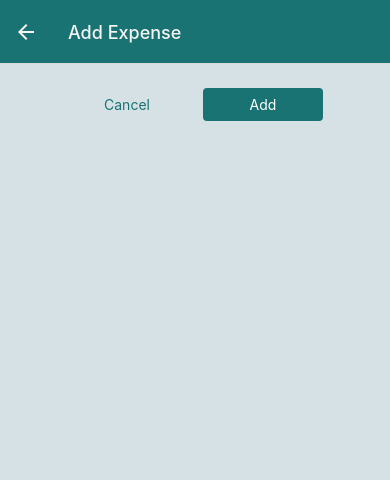
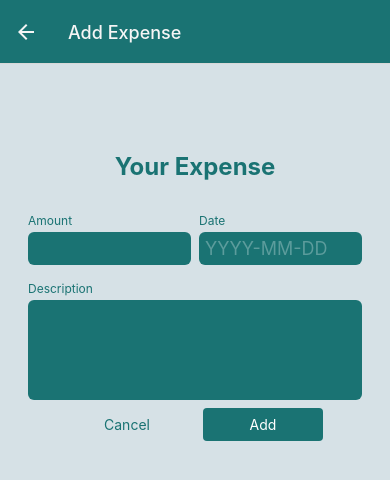
Before and after one commit to ad-bak/React-Native, a React Native app: screen /ManageExpense in a window 390 px wide. Shown: the top 480 px of the page. Built offline with nearby package versions, Linux system fonts and the light colour scheme.

Commit message:
added updating and adding expenses

```diff
--- /dev/null
+++ b/components/ManageExpense/ExpenseForm.js
@@ -0,0 +1,108 @@
+import React, { useState } from "react";
+import { StyleSheet, Text, View } from "react-native";
+import Input from "./Input";
+import { GlobalStyles } from "../../constants/styles";
+import Button from "../UI/Button";
+import { getFormattedDate } from "../../util/date";
+
+function ExpenseForm({ submitButtonLabel, onCancel, onSubmit, defaultValues }) {
+  const [inputValues, setInputValues] = useState({
+    amount: defaultValues ? defaultValues.amount.toString() : "",
+    date: defaultValues ? getFormattedDate(defaultValues.date) : "",
+    description: defaultValues ? defaultValues.description : "",
+  });
+  console.log(inputValues);
+
+  function inputChangeHandler(inputIdentifier, inputValue) {
+    setInputValues((curInputValues) => {
+      return {
+        ...curInputValues,
+        [inputIdentifier]: inputValue,
+      };
+    });
+  }
+
+  function submitHandler() {
+    const expenseData = {
+      amount: +inputValues.amount,
+      date: new Date(inputValues.date),
+      description: inputValues.description,
+    };
+
+    onSubmit(expenseData);
+  }
+
+  return (
+    <View style={styles.form}>
+      <Text style={styles.title}>Your Expense</Text>
+      <View style={styles.inputsRow}>
+        <Input
+          style={styles.rowInput}
+          label="Amount"
+          textInputConfig={{
+            keyboardType: "decimal-pad",
+            onChangeText: inputChangeHandler.bind(this, "amount"),
+            value: inputValues.amount,
+          }}
+        />
+        <Input
+          style={styles.rowInput}
+          label="Date"
+          textInputConfig={{
+            placeholder: "YYYY-MM-DD",
+            placeholderTextColor: GlobalStyles.color.lightTeal,
+            maxLength: 10,
+            onChangeText: inputChangeHandler.bind(this, "date"),
+            value: inputValues.date,
+          }}
+        />
+      </View>
+      <Input
+        label="Description"
+        textInputConfig={{
+          multiline: true,
+          onChangeText: inputChangeHandler.bind(this, "description"),
+          value: inputValues.description,
+        }}
+      />
+      <View style={styles.buttons}>
+        <Button mode="flat" onPress={onCancel} style={styles.button}>
+          Cancel
+        </Button>
+        <Button style={styles.button} onPress={submitHandler}>
+          {submitButtonLabel}
+        </Button>
+      </View>
+    </View>
+  );
+}
+
+const styles = StyleSheet.create({
+  form: {
+    marginTop: 40,
+  },
+  title: {
+    fontSize: 24,
+    fontWeight: "bold",
+    color: GlobalStyles.color.darkTeal,
+    marginVertical: 24,
+    textAlign: "center",
+  },
+  inputsRow: {
+    flexDirection: "row",
+    justifyContent: "space-between",
+  },
+  buttons: {
+    flexDirection: "row",
+    justifyContent: "center",
+    alignItems: "center",
+  },
+  button: {
+    minWidth: 120,
+    marginHorizontal: 8,
+  },
+  rowInput: {
+    flex: 1,
+  },
+});
+export default ExpenseForm;
--- /dev/null
+++ b/components/ManageExpense/Input.js
@@ -0,0 +1,42 @@
+import { StyleSheet, Text, TextInput, View } from "react-native";
+import { GlobalStyles } from "../../constants/styles";
+
+function Input({ label, style, textInputConfig }) {
+  const inputStyles = [styles.input];
+
+  if (textInputConfig && textInputConfig.multiline) {
+    inputStyles.push(styles.inputMultiline);
+  }
+
+  return (
+    <View style={[styles.inputContainer, style]}>
+      <Text style={styles.label}>{label}</Text>
+      <TextInput style={inputStyles} {...textInputConfig} />
+    </View>
+  );
+}
+
+const styles = StyleSheet.create({
+  inputContainer: {
+    marginHorizontal: 4,
+    marginVertical: 8,
+  },
+  label: {
+    fontSize: 12,
+    color: GlobalStyles.color.darkTeal,
+    marginBottom: 4,
+  },
+  input: {
+    backgroundColor: GlobalStyles.color.darkTeal,
+    padding: 6,
+    borderRadius: 6,
+    fontSize: 18,
+    color: GlobalStyles.color.offWhite,
+  },
+  inputMultiline: {
+    minHeight: 100,
+    textAlignVertical: "top",
+  },
+});
+
+export default Input;
--- a/screens/ManageExpense.js
+++ b/screens/ManageExpense.js
@@ -1,14 +1,20 @@
 import { useContext, useLayoutEffect } from "react";
-import { StyleSheet, Text, View } from "react-native";
+import { StyleSheet, Text, TextInput, View } from "react-native";
 import IconButton from "../components/UI/IconButton";
 import { GlobalStyles } from "../constants/styles";
 import Button from "../components/UI/Button";
 import { ExpensesContext } from "../store/expenses-context";
+import ExpenseForm from "../components/ManageExpense/ExpenseForm";
 
 function ManageExpense({ route, navigation }) {
   const expensesCtx = useContext(ExpensesContext);
+
   const editedExpenseId = route.params?.expenseId;
   const isEditing = !!editedExpenseId;
+
+  const selectedExpense = expensesCtx.expenses.find(
+    (expense) => expense.id === editedExpenseId
+  );
 
   useLayoutEffect(() => {
     navigation.setOptions({
@@ -25,33 +31,24 @@
     navigation.goBack();
   }
 
-  function confirmHandler() {
+  function confirmHandler(expenseData) {
     if (isEditing) {
-      expensesCtx.updateExpense(editedExpenseId, {
-        description: "Test",
-        amount: 29.99,
-        date: new Date(),
-      });
+      expensesCtx.updateExpense(editedExpenseId, expenseData);
     } else {
-      expensesCtx.addExpense({
-        description: "Test",
-        amount: 29.99,
-        date: new Date(),
-      });
+      expensesCtx.addExpense(expenseData);
     }
     navigation.goBack();
   }
 
   return (
     <View style={styles.container}>
-      <View style={styles.buttons}>
-        <Button mode="flat" onPress={cancelHandler} style={styles.button}>
-          Cancel
-        </Button>
-        <Button style={styles.button} onPress={confirmHandler}>
-          {isEditing ? "Update" : "Add"}
-        </Button>
-      </View>
+      <ExpenseForm
+        submitButtonLabel={isEditing ? "Update" : "Add"}
+        onSubmit={confirmHandler}
+        onCancel={cancelHandler}
+        defaultValues={selectedExpense}
+      />
+
       {isEditing && (
         <View style={styles.deleteContainer}>
           <IconButton
@@ -72,15 +69,7 @@
     padding: 24,
     backgroundColor: GlobalStyles.color.lightGray,
   },
-  buttons: {
-    flexDirection: "row",
-    justifyContent: "center",
-    alignItems: "center",
-  },
-  button: {
-    minWidth: 120,
-    marginHorizontal: 8,
-  },
+
   deleteContainer: {
     marginTop: 16,
     paddingTop: 8,
--- a/util/date.js
+++ b/util/date.js
@@ -1,8 +1,5 @@
 export function getFormattedDate(date) {
-  const year = date.getFullYear();
-  const month = date.getMonth();
-  const day = date.getDate();
-  return `${day}-${month}-${year}`;
+  return date.toISOString().slice(0, 10);
 }
 
 export function getDateMinusSeven(date, days) {
```
